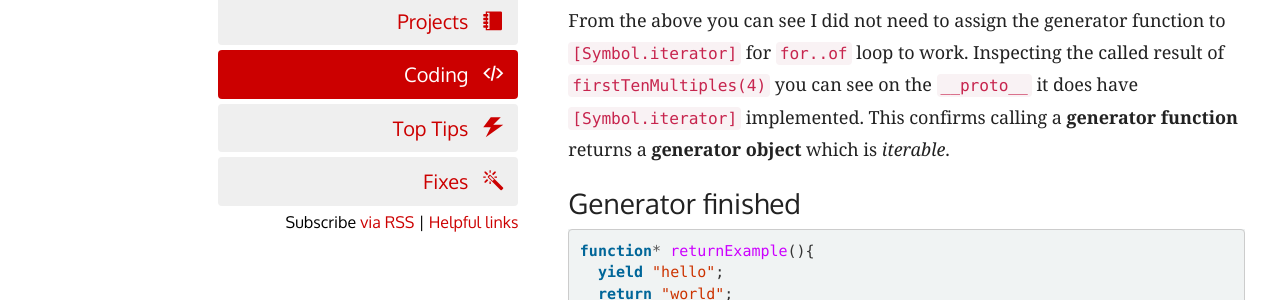
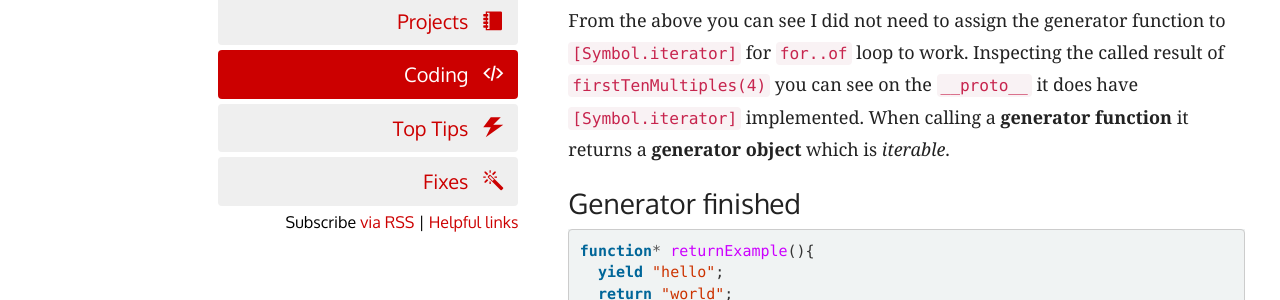
Before and after one commit to rkotze/rkotze.github.io, a Jekyll site: the page built from _posts/2018-06-15-iterators-generators-async.md, in a window 1280 px wide and 900 px high, scrolled down 3101 px. Shown: the part 155-455 px from the top of the window. Built offline with Jekyll 4.4.1, drawn with Linux system fonts in a browser that asks for light colours; comment, search, counter and statistics services are not loaded; some of the changed text lies outside the part shown.

Commit message:
Minor updates to iterators and generators

````diff
--- a/_posts/2018-06-15-iterators-generators-async.md
+++ b/_posts/2018-06-15-iterators-generators-async.md
@@ -115,7 +115,7 @@ for(let number of multiplesOfFour) {
 // -> 4, 8, 12, 16, 20, 24, 28, 32, 36, 40
 ```
 
-From the above you can see I did not need to assign the generator function to `[Symbol.iterator]` for `for..of` loop to work. Inspecting the called result of `firstTenMultiples(4)` you can see on the `__proto__` it does have `[Symbol.iterator]` implemented. This confirms calling a **generator function** returns a **generator object** which is _iterable_.
+From the above you can see I did not need to assign the generator function to `[Symbol.iterator]` for `for..of` loop to work. Inspecting the called result of `firstTenMultiples(4)` you can see on the `__proto__` it does have `[Symbol.iterator]` implemented. When calling a **generator function** it returns a **generator object** which is _iterable_.
 
 ### Generator finished
 
````
Also changed, not shown: other parts of _posts/2018-06-15-iterators-generators-async.md (+1 -1 lines).
